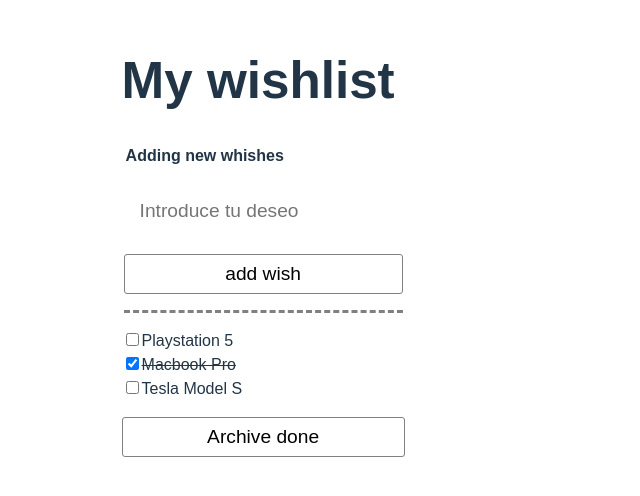
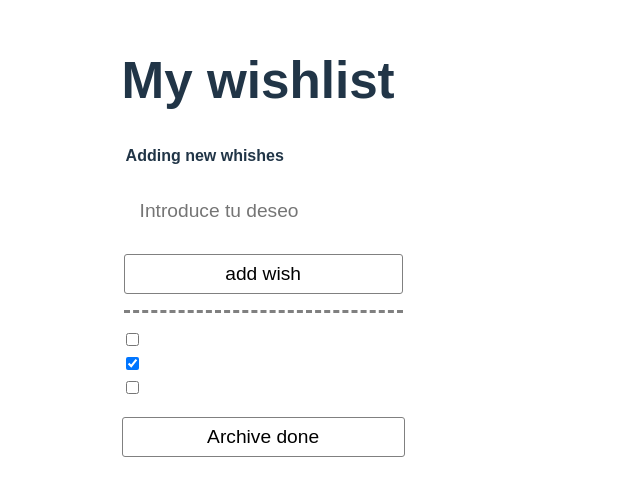
Before and after one commit to tmartin1284/wishlist_clase25, a React (Vite) app: page / in a window 1280 px wide. Shown: the part 162-658 px from the top of the page, without its empty margins (0-640 px from the left). Built offline with nearby package versions, Linux system fonts and the light colour scheme.

Commit message:
version1

```diff
--- a/src/App/App.jsx
+++ b/src/App/App.jsx
@@ -1,6 +1,7 @@
-import React, { useState } from "react";
+import { useState } from "react";
 import "./App.css";
 import WishInput from "../WishInput/WishInput.jsx";
+import WishList from "../WishList/WishList.jsx";
 
 const wishlist = [
   { id: 1, name: "Playstation 5", done: false },
@@ -14,22 +15,10 @@ function App() {
   return (
     <>
       <h1>My wishlist</h1>
-      <WishInput setWishes={setWishes} />
+      <WishInput onNewWish={setWishes} />
+      <WishList wishes={wishes} onWishDoneChange={() => {}} />
 
       <div id="list">
-        <ul className="wish-list">
-          {wishlist.map(({ id, name, done }) => (
-            <li
-              key={id}
-              className={`wish-list_item  ${
-                done ? "wish-list__item--done" : ""
-              }`}
-            >
-              <input type="checkbox" defaultChecked={done} id={id} />
-              <label htmlFor={id}>{name}</label>
-            </li>
-          ))}
-        </ul>
         <button className="wish-clear">Archive done</button>
       </div>
     </>
--- a/src/WishInput/WishInput.jsx
+++ b/src/WishInput/WishInput.jsx
@@ -1,7 +1,7 @@
 import { useState } from "react";
 import PropTypes from "prop-types";
 
-export default function WishInput({ setWishes }) {
+export default function WishInput({ onNewWish }) {
   const [newWish, setNewWish] = useState("");
 
   const sendNewWish = () => {
@@ -11,7 +11,7 @@ export default function WishInput({ setWishes }) {
       done: false,
     };
     document.getElementById("input").value = "";
-    setWishes(nuevodeseo);
+    onNewWish(nuevodeseo);
   };
 
   return (
@@ -36,5 +36,5 @@ export default function WishInput({ setWishes }) {
 }
 
 WishInput.propTypes = {
-  setWishes: PropTypes.func.isRequired,
+  onNewWish: PropTypes.func.isRequired,
 };
--- a/src/WishList/WishItem.jsx
+++ b/src/WishList/WishItem.jsx
@@ -0,0 +1,28 @@
+import Proptypes from "prop-types";
+
+export default function WishItem({ wish, onDoneChange }) {
+  return (
+    <li
+      key={wish.id}
+      className={`wish-list_item  ${wish.done ? "wish-list__item--done" : ""}`}
+    >
+      <input
+        type="checkbox"
+        defaultChecked={wish.done}
+        id={wish.id}
+        onChange={(e) => onDoneChange(!e.target.value)}
+      />
+      <label htmlFor={wish.id}>{wish.text}</label>
+    </li>
+  );
+}
+
+WishItem.propTypes = {
+  wish: Proptypes.shape({
+    id: Proptypes.string,
+    text: Proptypes.string,
+    done: Proptypes.bool,
+  }).isRequired,
+
+  onDoneChange: Proptypes.func.isRequired,
+};
--- a/src/WishList/WishList.jsx
+++ b/src/WishList/WishList.jsx
@@ -0,0 +1,29 @@
+//import { useState } from "react";
+import Proptypes from "prop-types";
+import WishItem from "./WishItem";
+
+export default function WishList({ wishes, onWishDoneChange }) {
+  return (
+    <ul className="wish-list">
+      {wishes.map((wish) => (
+        <WishItem key={wish.id} wish={wish} onDoneChange={onWishDoneChange} />
+      ))}
+    </ul>
+  );
+}
+
+WishList.propTypes = {
+  wishes: Proptypes.arrayOf(
+    Proptypes.shape({
+      id: Proptypes.string,
+      text: Proptypes.string,
+      done: Proptypes.bool,
+    })
+  ),
+
+  onWishDoneChange: Proptypes.func.isRequired,
+};
+
+WishList.defaultProps = {
+  wishes: [],
+};
```
